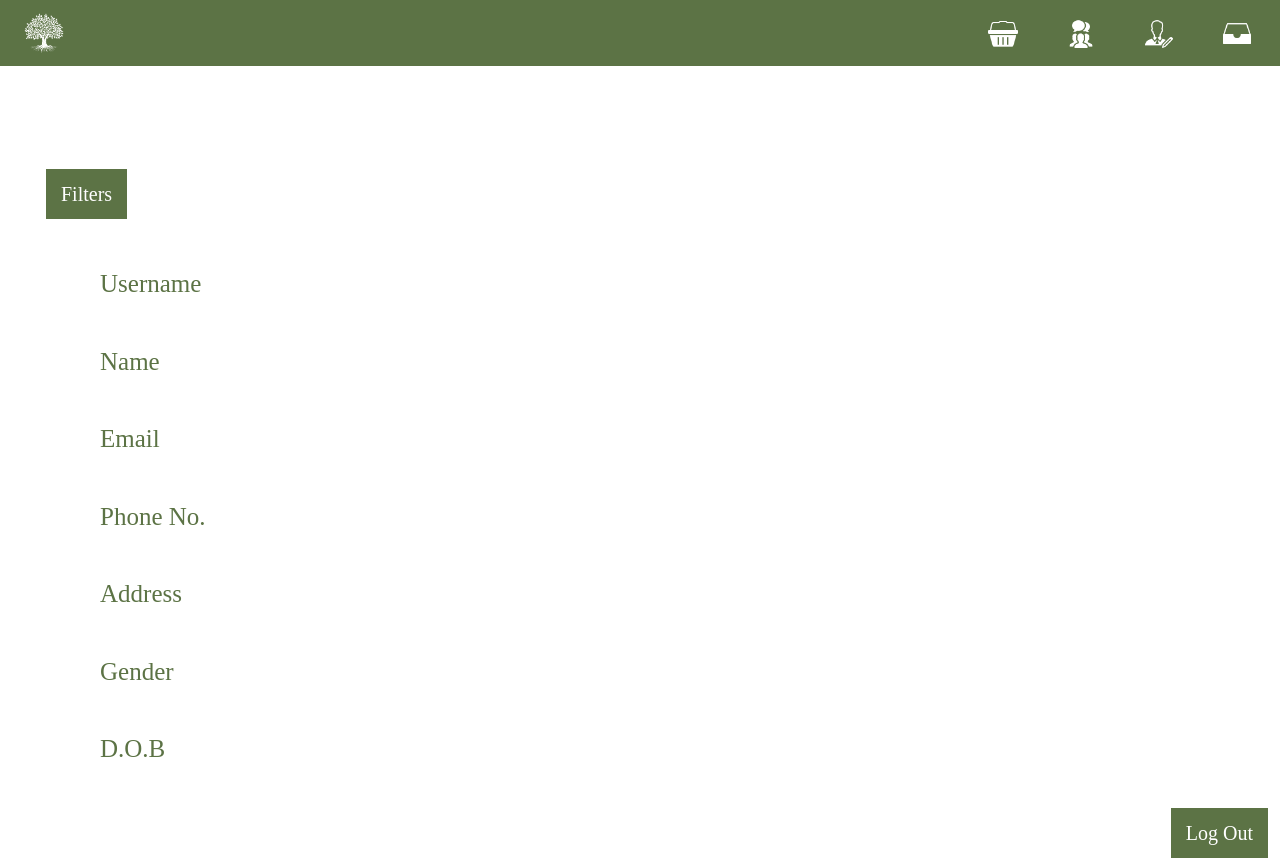
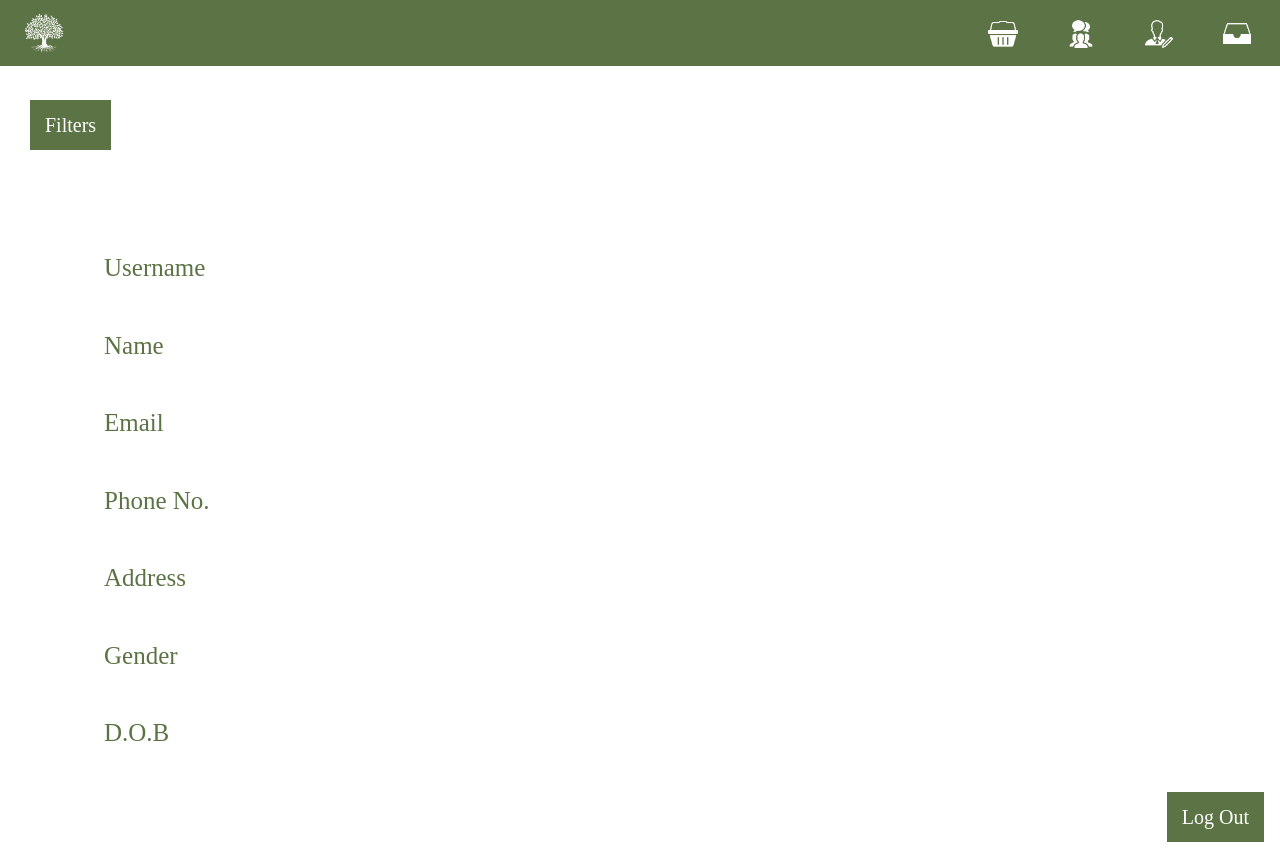
Before and after one commit to Nathania02/wad2_thegreentree, a plain HTML site: page profile.html in a window 1280 px wide. Drawn offline with nearby package versions, Linux system fonts and the light colour scheme; no server answers.

Commit message:
modified filterbar

```diff
--- a/profile.html
+++ b/profile.html
@@ -35,14 +35,10 @@
 <body>
     <script>
         createNavbarGreen();
+        createfilterbar_profile();
     </script>
 
-    <div id="main">
-        <script>
-            createfilterbar_profile();
-        </script>
-    </div>
-    <div class="container-fluid">
+    <div id="main" class="container-fluid">
         <div class="row">
             <div id="displayUser" class="col-3 contentSection">
                 <p class="pb-4">Username</p>
```
Also changed, not shown: profile_my_posts.html (+1 -3 lines), profile_my_purchases.html (+1 -3 lines).
